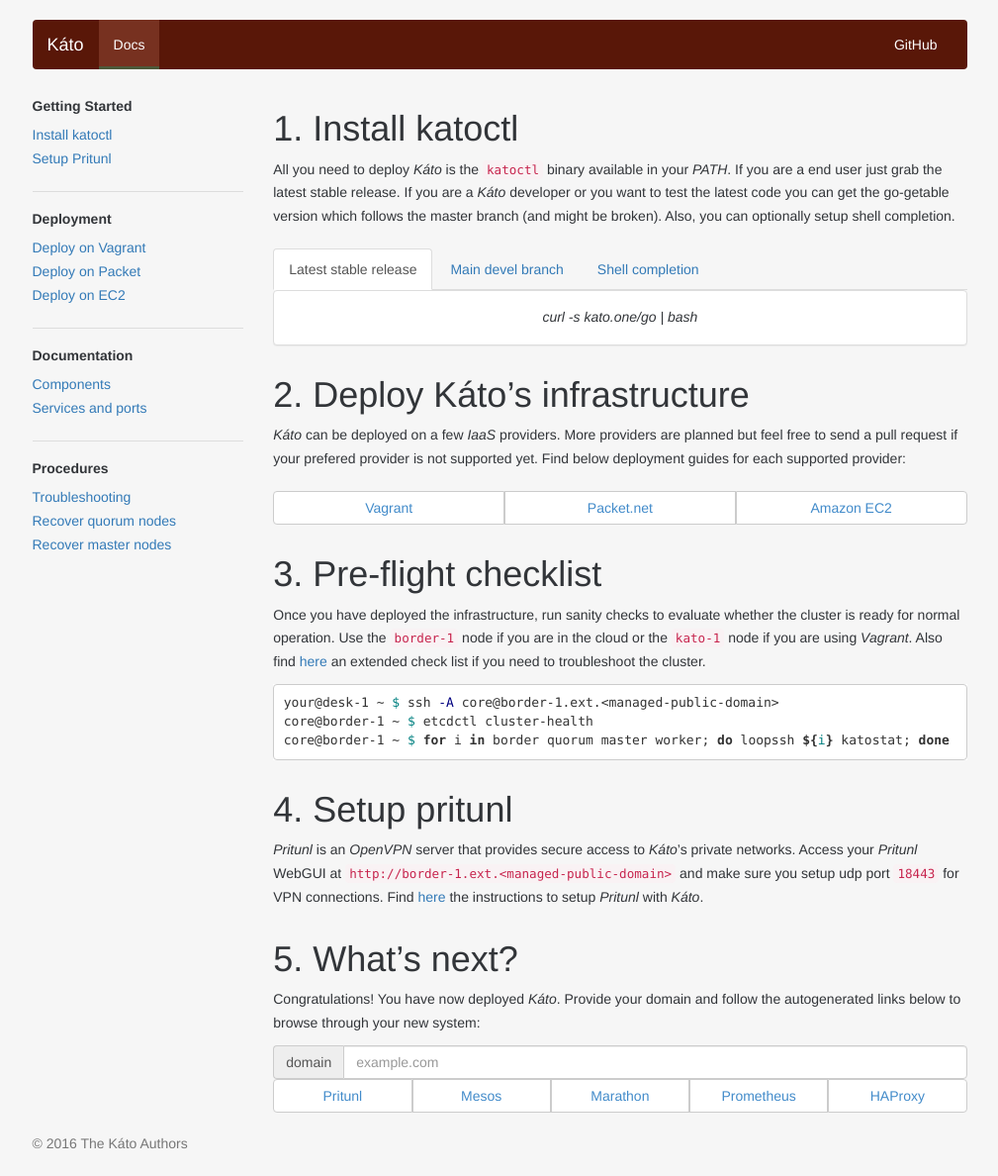
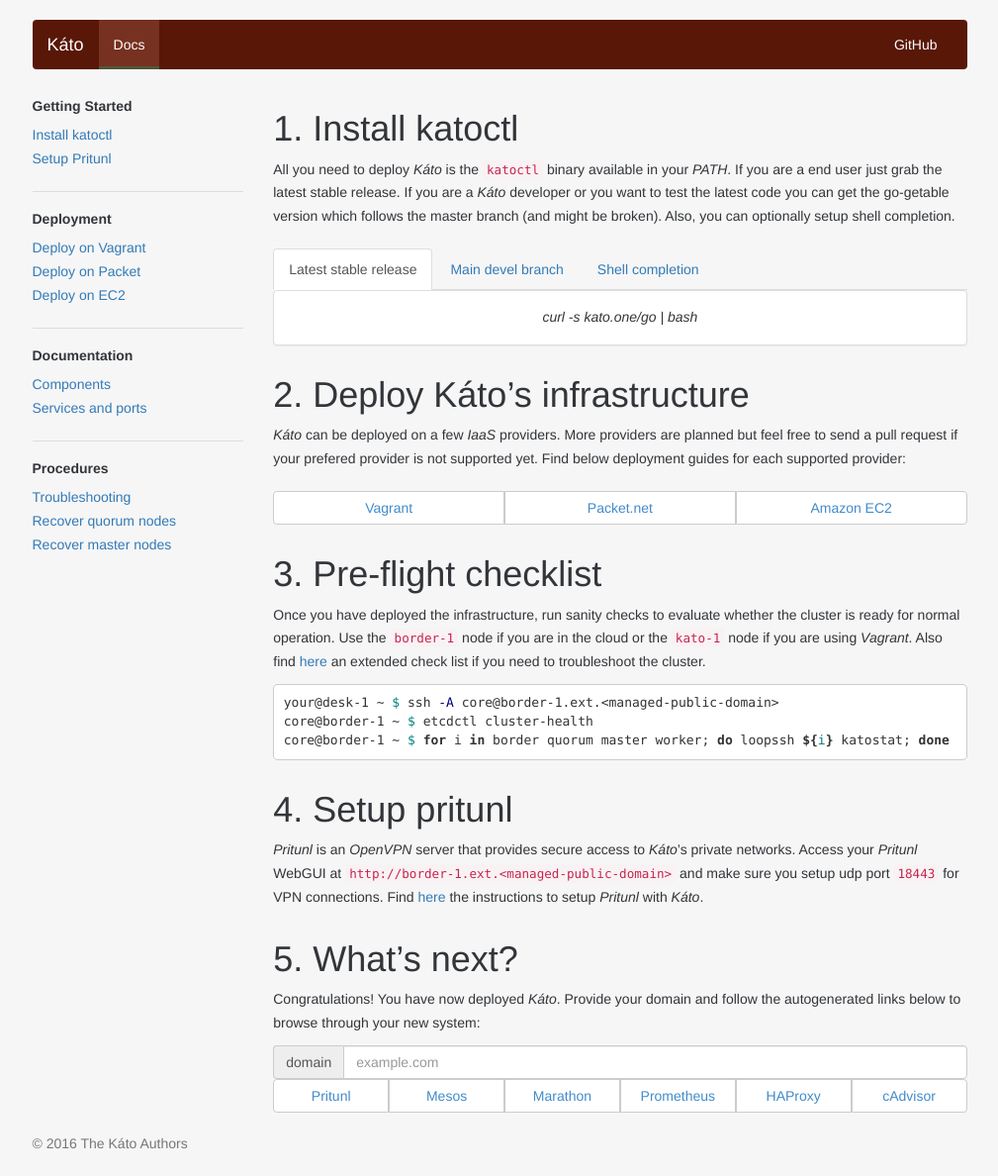
Before and after one commit to h0tbird/coreseed, a Jekyll site: the page built from docs/docs/index.md, in a window 1280 px wide. Shown: the whole page at 99% size, without its empty margins (135-1144 px from the left). Built offline with Jekyll 4.4.1, drawn with Linux system fonts in a browser that asks for light colours; nearby versions of some CDN libraries; some web fonts are replaced.

Commit message:
Added cAdvisor links

```diff
--- a/docs/docs/index.md
+++ b/docs/docs/index.md
@@ -115,6 +115,11 @@ Congratulations! You have now deployed *Káto*. Provide your domain and follow t
     <font color="#428bca">HAProxy</font>
     </a>
   </div>
+  <div class="btn-group" role="group">
+    <a class="btn btn-default domain-derived-link" data-url="http://worker-1.{domain}:4194">
+    <font color="#428bca">cAdvisor</font>
+    </a>
+  </div>
 </div>
 
 <script>
```
